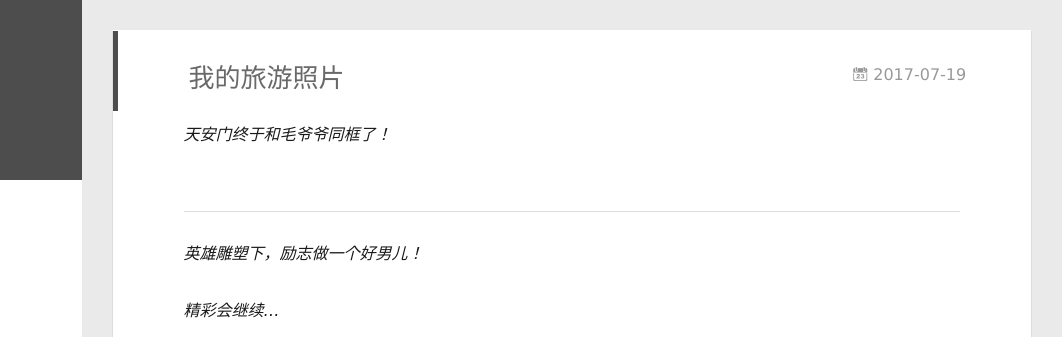
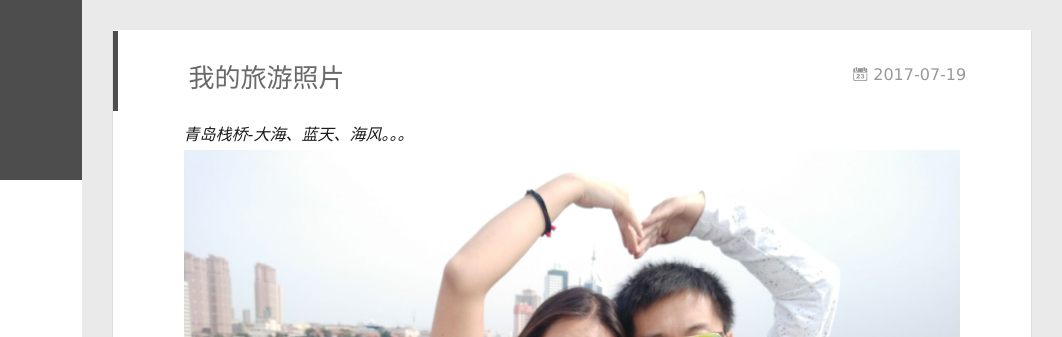
Before and after one commit to yangxujie666/yangxujie666.github.io, a plain HTML site: page 2017/07/19/hello-world/index.html in a window 1280 px wide. Shown: the top 337 px of the page, 218-1280 px from the left. Drawn offline with Linux system fonts and the light colour scheme.

Commit message:
Site updated: 2017-12-07 10:37:51

```diff
--- a/2017/07/19/hello-world/index.html
+++ b/2017/07/19/hello-world/index.html
@@ -8,19 +8,23 @@
   <link rel="dns-prefetch" href="http://yoursite.com">
   <title>我的旅游照片 | 杨杰个人博客</title>
   <meta name="viewport" content="width=device-width, initial-scale=1, maximum-scale=1">
-  <meta name="description" content="天安门终于和毛爷爷同框了！ 英雄雕塑下，励志做一个好男儿！精彩会继续…">
+  <meta name="description" content="青岛栈桥-大海、蓝天、海风。。。 青岛金沙滩-亚洲第一沙滩。。。 青岛金沙滩-游乐场，刺激、激动、快乐。。。精彩会继续…">
 <meta property="og:type" content="article">
 <meta property="og:title" content="我的旅游照片">
 <meta property="og:url" content="http://yoursite.com/2017/07/19/hello-world/index.html">
 <meta property="og:site_name" content="杨杰个人博客">
-<meta property="og:description" content="天安门终于和毛爷爷同框了！ 英雄雕塑下，励志做一个好男儿！精彩会继续…">
+<meta property="og:description" content="青岛栈桥-大海、蓝天、海风。。。 青岛金沙滩-亚洲第一沙滩。。。 青岛金沙滩-游乐场，刺激、激动、快乐。。。精彩会继续…">
+<meta property="og:image" content="http://yoursite.com/uploads/1.jpg">
 <meta property="og:image" content="http://yoursite.com/uploads/2.jpg">
 <meta property="og:image" content="http://yoursite.com/uploads/3.jpg">
-<meta property="og:updated_time" content="2017-12-07T02:13:45.604Z">
+<meta property="og:image" content="http://yoursite.com/uploads/4.jpg">
+<meta property="og:image" content="http://yoursite.com/uploads/5.jpg">
+<meta property="og:image" content="http://yoursite.com/uploads/6.jpg">
+<meta property="og:updated_time" content="2017-12-07T02:37:43.951Z">
 <meta name="twitter:card" content="summary">
 <meta name="twitter:title" content="我的旅游照片">
-<meta name="twitter:description" content="天安门终于和毛爷爷同框了！ 英雄雕塑下，励志做一个好男儿！精彩会继续…">
-<meta name="twitter:image" content="http://yoursite.com/uploads/2.jpg">
+<meta name="twitter:description" content="青岛栈桥-大海、蓝天、海风。。。 青岛金沙滩-亚洲第一沙滩。。。 青岛金沙滩-游乐场，刺激、激动、快乐。。。精彩会继续…">
+<meta name="twitter:image" content="http://yoursite.com/uploads/1.jpg">
 
     <link rel="alternative" href="/atom.xml" title="杨杰个人博客" type="application/atom+xml">
 
@@ -186,8 +190,9 @@
 
     <div class="article-entry" itemprop="articleBody">
 
-        <p><em>天安门终于和毛爷爷同框了！</em></p>
-<h2 id=""><a href="#" class="headerlink" title=""></a><img src="/uploads/2.jpg" alt=""></h2><p><em>英雄雕塑下，励志做一个好男儿！</em><br><img src="/uploads/3.jpg" alt=""><br><em>精彩会继续…</em></p>
+        <p><em>青岛栈桥-大海、蓝天、海风。。。</em><br><img src="/uploads/1.jpg" alt=""></p>
+<h2 id=""><a href="#" class="headerlink" title=""></a><img src="/uploads/2.jpg" alt=""></h2><p><em>青岛金沙滩-亚洲第一沙滩。。。</em><br><img src="/uploads/3.jpg" alt=""><br><img src="/uploads/4.jpg" alt=""></p>
+<h2 id="-1"><a href="#-1" class="headerlink" title=""></a><img src="/uploads/5.jpg" alt=""></h2><p><em>青岛金沙滩-游乐场，刺激、激动、快乐。。。</em><br><img src="/uploads/6.jpg" alt=""><br><em>精彩会继续…</em></p>
 <script type="text/javascript">
 
 </script>
```
Also changed, not shown: index.html (+3 -2 lines), uploads/1.jpg (added), uploads/2.jpg (added), uploads/3.jpg (added), uploads/4.jpg (added), uploads/5.jpg (added), uploads/6.jpg (added).
